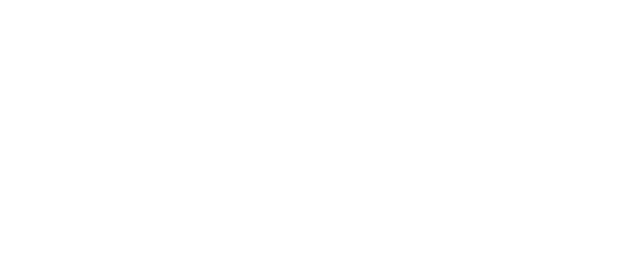
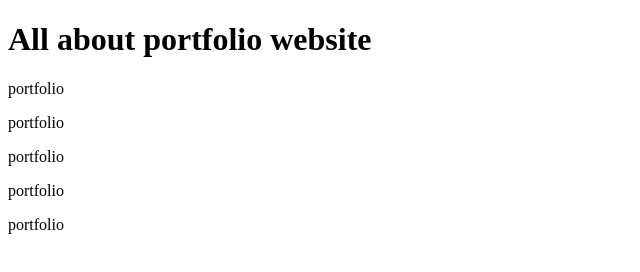
Before and after one commit to kiran226/crap-portfolio, a plain HTML site: page index.html in a window 1280 px wide. Shown: the whole page, without its empty margins (0-640 px from the left). Drawn offline with Linux system fonts and the light colour scheme.

Commit message:
added new content in index file

```diff
--- a/index.html
+++ b/index.html
@@ -3,9 +3,14 @@
 <head>
     <meta charset="UTF-8">
     <meta name="viewport" content="width=device-width, initial-scale=1.0">
-    <title>Crap Portfolio</title>
+    <title>Document</title>
 </head>
 <body>
-
+    <h1>All about portfolio website</h1>
+    <p>portfolio</p>
+    <p>portfolio</p>
+    <p>portfolio</p>
+    <p>portfolio</p>
+    <p>portfolio</p>
 </body>
 </html>
```
